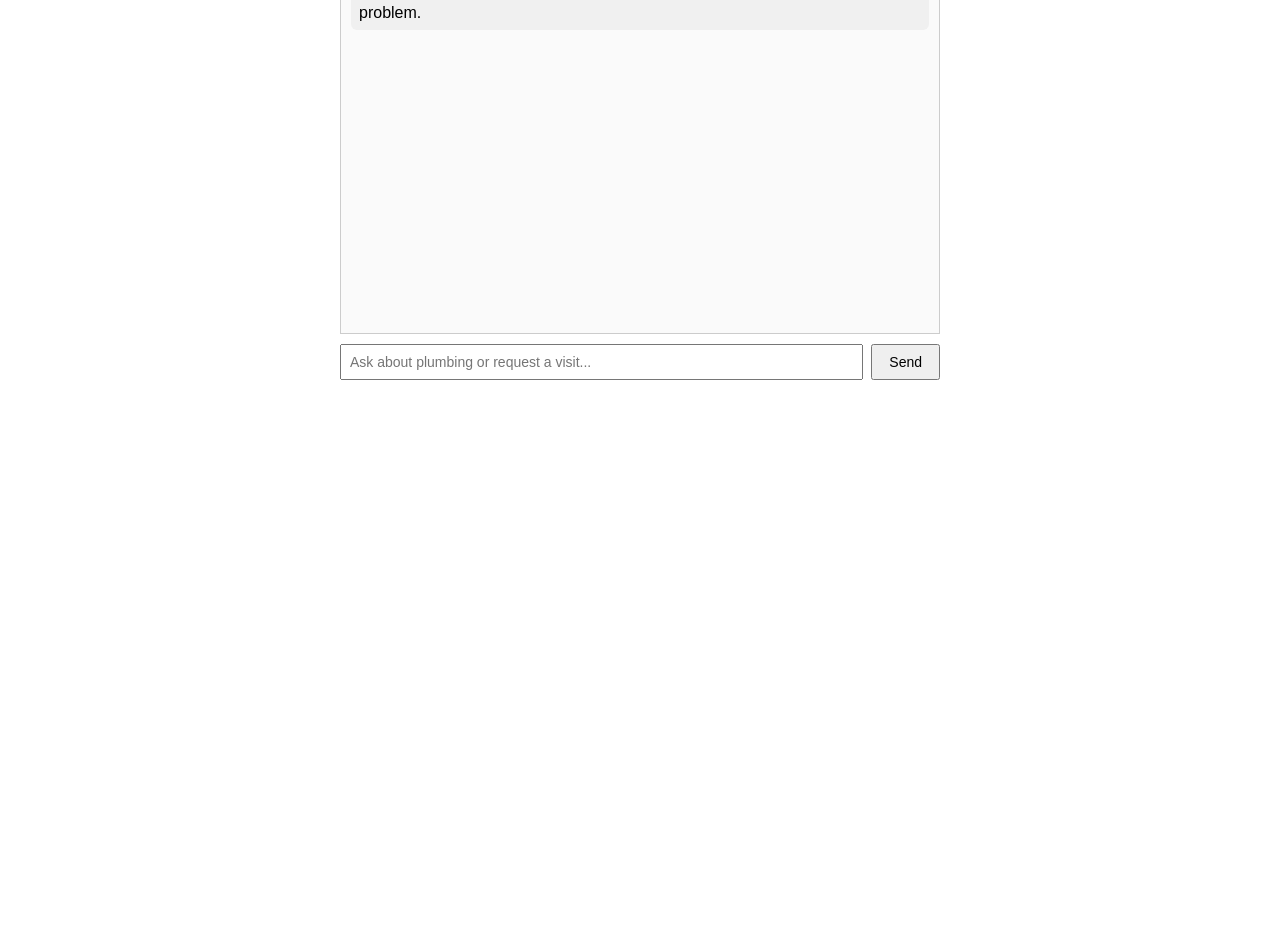
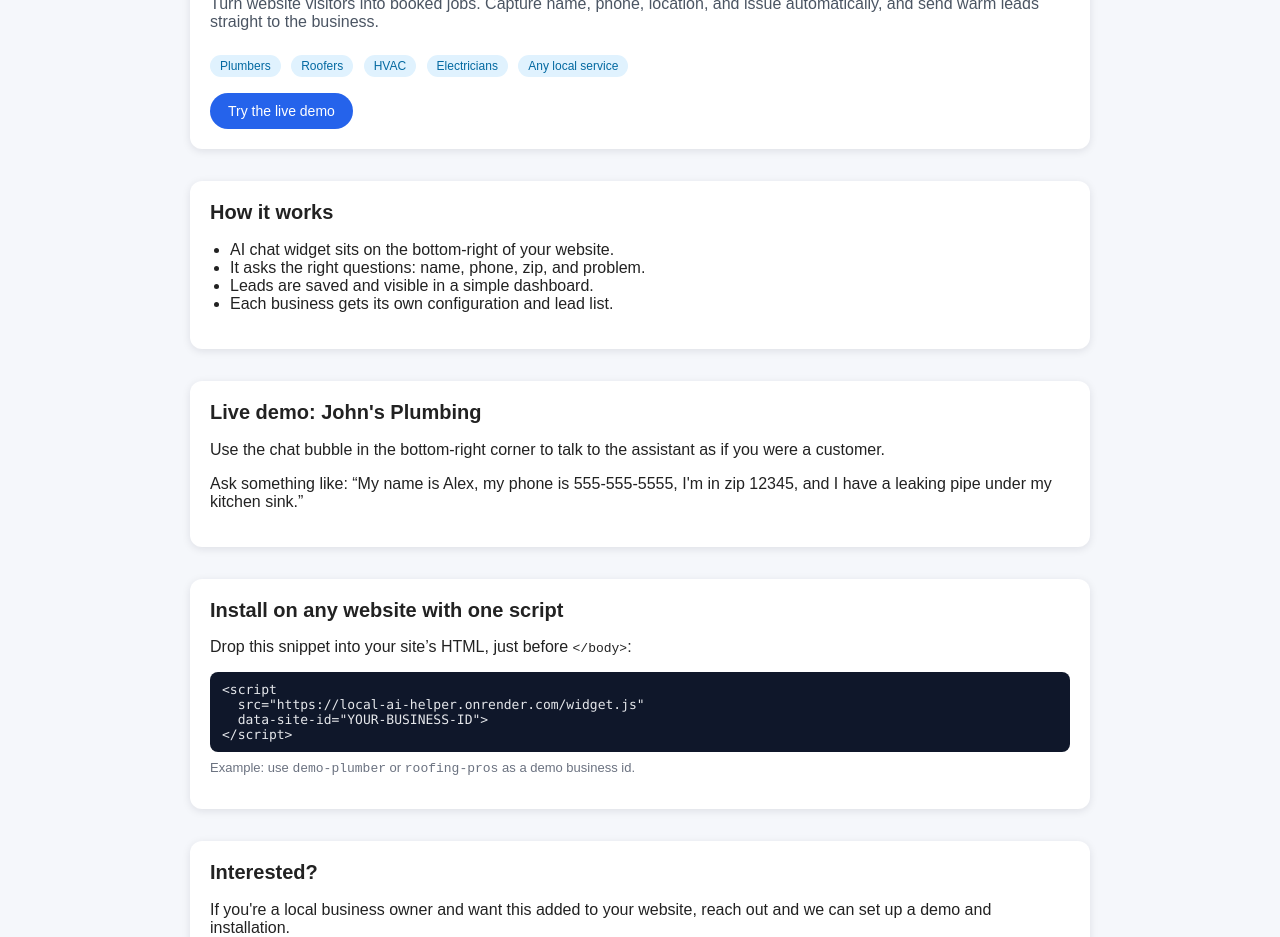
Before and after one commit to realcrown01/local-ai-helper, a website: page public/index.html in a window 1280 px wide. Shown: the part 186-1123 px from the top of the page. Before the commit the page ends 800 px from the top, so only its background shows below. Drawn offline with Linux system fonts and the light colour scheme; a script that the page names is missing.

Commit message:
Add simple landing page with live demo

```diff
--- a/public/index.html
+++ b/public/index.html
@@ -2,124 +2,164 @@
 <html lang="en">
 <head>
   <meta charset="UTF-8" />
-  <title>John's Plumbing AI Assistant (Demo)</title>
+  <title>Local AI Web Helper</title>
+  <meta name="viewport" content="width=device-width, initial-scale=1" />
   <style>
     body {
       font-family: Arial, sans-serif;
-      max-width: 600px;
-      margin: 40px auto;
+      margin: 0;
+      background: #f5f7fb;
+      color: #222;
+    }
+    header {
+      background: #0f172a;
+      color: white;
+      padding: 20px 24px;
+    }
+    .container {
+      max-width: 900px;
+      margin: 0 auto;
+    }
+    .logo {
+      font-size: 20px;
+      font-weight: bold;
+    }
+    main {
+      padding: 30px 24px 60px;
     }
     h1 {
+      font-size: 32px;
+      margin-bottom: 10px;
+    }
+    .subtitle {
+      font-size: 16px;
+      color: #4b5563;
+      margin-bottom: 24px;
+    }
+    .section {
+      margin-bottom: 32px;
+      background: white;
+      border-radius: 12px;
+      padding: 20px;
+      box-shadow: 0 2px 8px rgba(15, 23, 42, 0.1);
+    }
+    .section h2 {
+      margin-top: 0;
+      font-size: 20px;
+    }
+    ul {
+      padding-left: 20px;
+    }
+    .code-box {
+      background: #0f172a;
+      color: #e5e7eb;
+      padding: 10px 12px;
+      border-radius: 8px;
+      font-family: Consolas, monospace;
+      font-size: 13px;
+      overflow-x: auto;
+    }
+    .pill {
+      display: inline-block;
+      padding: 4px 10px;
+      border-radius: 999px;
+      background: #e0f2fe;
+      color: #0369a1;
+      font-size: 12px;
+      margin-right: 6px;
+      margin-bottom: 6px;
+    }
+    .cta {
+      display: inline-block;
+      background: #2563eb;
+      color: white;
+      padding: 10px 18px;
+      border-radius: 999px;
+      text-decoration: none;
+      font-size: 14px;
+      margin-top: 10px;
+    }
+    .cta:hover {
+      background: #1d4ed8;
+    }
+    footer {
       text-align: center;
-    }
-    #chat {
-      border: 1px solid #ccc;
-      padding: 10px;
-      height: 400px;
-      overflow-y: auto;
-      margin-bottom: 10px;
-      background: #fafafa;
-    }
-    .msg {
-      margin: 5px 0;
-      padding: 6px 8px;
-      border-radius: 6px;
-      line-height: 1.4;
-      white-space: pre-wrap;
-    }
-    .user {
-      background: #e0f7ff;
-      text-align: right;
-    }
-    .bot {
-      background: #f0f0f0;
-      text-align: left;
-    }
-    #inputRow {
-      display: flex;
-      gap: 8px;
-    }
-    #messageInput {
-      flex: 1;
-      padding: 8px;
-      font-size: 14px;
-    }
-    #sendBtn {
-      padding: 8px 16px;
-      font-size: 14px;
-      cursor: pointer;
+      font-size: 12px;
+      color: #6b7280;
+      padding: 20px 0 30px;
     }
   </style>
 </head>
 <body>
-  <h1>John's Plumbing AI Assistant</h1>
+  <header>
+    <div class="container">
+      <div class="logo">Local AI Web Helper</div>
+    </div>
+  </header>
 
-  <div id="chat"></div>
+  <main>
+    <div class="container">
+      <div class="section">
+        <h1>24/7 AI Website Assistant for Local Service Businesses</h1>
+        <div class="subtitle">
+          Turn website visitors into booked jobs. Capture name, phone, location, and issue
+          automatically, and send warm leads straight to the business.
+        </div>
+        <div>
+          <span class="pill">Plumbers</span>
+          <span class="pill">Roofers</span>
+          <span class="pill">HVAC</span>
+          <span class="pill">Electricians</span>
+          <span class="pill">Any local service</span>
+        </div>
+        <a class="cta" href="#demo">Try the live demo</a>
+      </div>
 
-  <div id="inputRow">
-    <input id="messageInput" type="text" placeholder="Ask about plumbing or request a visit..." />
-    <button id="sendBtn">Send</button>
-  </div>
+      <div class="section">
+        <h2>How it works</h2>
+        <ul>
+          <li>AI chat widget sits on the bottom-right of your website.</li>
+          <li>It asks the right questions: name, phone, zip, and problem.</li>
+          <li>Leads are saved and visible in a simple dashboard.</li>
+          <li>Each business gets its own configuration and lead list.</li>
+        </ul>
+      </div>
 
-  <script>
-    const chatEl = document.getElementById('chat');
-    const inputEl = document.getElementById('messageInput');
-    const sendBtn = document.getElementById('sendBtn');
+      <div class="section" id="demo">
+        <h2>Live demo: John's Plumbing</h2>
+        <p>Use the chat bubble in the bottom-right corner to talk to the assistant as if you were a customer.</p>
+        <p>Ask something like: “My name is Alex, my phone is 555-555-5555, I'm in zip 12345, and I have a leaking pipe under my kitchen sink.”</p>
+      </div>
 
-    // Store full conversation history to send to backend
-    let history = [];
+      <div class="section">
+        <h2>Install on any website with one script</h2>
+        <p>Drop this snippet into your site’s HTML, just before <code>&lt;/body&gt;</code>:</p>
+        <div class="code-box">
+          &lt;script<br />
+          &nbsp;&nbsp;src="https://local-ai-helper.onrender.com/widget.js"<br />
+          &nbsp;&nbsp;data-site-id="YOUR-BUSINESS-ID"&gt;<br />
+          &lt;/script&gt;
+        </div>
+        <p style="font-size: 13px; color:#6b7280; margin-top:8px;">
+          Example: use <code>demo-plumber</code> or <code>roofing-pros</code> as a demo business id.
+        </p>
+      </div>
 
-    function addMessage(text, sender) {
-      const div = document.createElement('div');
-      div.classList.add('msg', sender);
-      div.textContent = text;
-      chatEl.appendChild(div);
-      chatEl.scrollTop = chatEl.scrollHeight;
-    }
+      <div class="section">
+        <h2>Interested?</h2>
+        <p>If you're a local business owner and want this added to your website, reach out and we can set up a demo and installation.</p>
+      </div>
+    </div>
+  </main>
 
-    async function sendMessage() {
-      const text = inputEl.value.trim();
-      if (!text) return;
+  <footer>
+    Local AI Web Helper &mdash; Early preview
+  </footer>
 
-      // Show user message in UI
-      addMessage(text, 'user');
-
-      // Add to history
-      history.push({ role: 'user', content: text });
-
-      inputEl.value = '';
-      inputEl.focus();
-
-      try {
-        const res = await fetch('/chat', {
-          method: 'POST',
-          headers: { 'Content-Type': 'application/json' },
-          body: JSON.stringify({ message: text, history }),
-        });
-
-        const data = await res.json();
-        if (data.reply) {
-          addMessage(data.reply, 'bot');
-          history.push({ role: 'assistant', content: data.reply });
-        } else {
-          addMessage('Error: no reply from server.', 'bot');
-        }
-      } catch (err) {
-        console.error(err);
-        addMessage('Error contacting server.', 'bot');
-      }
-    }
-
-    sendBtn.addEventListener('click', sendMessage);
-    inputEl.addEventListener('keydown', (e) => {
-      if (e.key === 'Enter') sendMessage();
-    });
-
-    // Greet user on load and add to history
-    const greeting =
-      "Hi! I'm the John's Plumbing assistant. Tell me your plumbing issue, and I'll help schedule a visit.\nI'll need your name, phone number, zip code, and a brief description of the problem.";
-    addMessage(greeting, 'bot');
-    history.push({ role: 'assistant', content: greeting });
+  <!-- Live widget demo on this page -->
+  <script
+    src="https://local-ai-helper.onrender.com/widget.js"
+    data-site-id="demo-plumber">
   </script>
 </body>
 </html>
```
